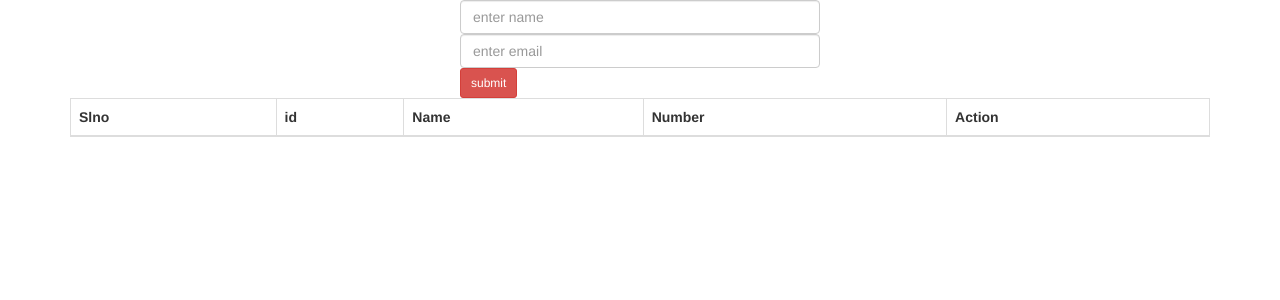
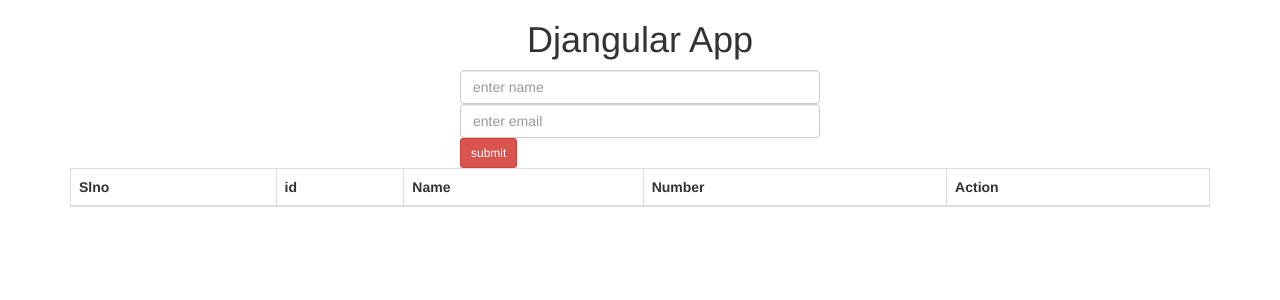
Before and after one commit to monetree/djangular, a Django app: page /ajax/ in a window 1280 px wide. Shown: the top 300 px of the page. Run offline with Django 3.2, Linux system fonts and the light colour scheme; data comes from the database, SQL or seed files in the repository; lists and menus that the app fills with data are empty; some libraries are stand-ins or nearby versions.

Commit message:
addming title

```diff
--- a/src/templates/ajax.html
+++ b/src/templates/ajax.html
@@ -17,6 +17,7 @@
 </head>
 <body ng-app="myApp" ng-controller="myCtrl">
 <div class="container">
+  <h1 style="text-align:center;">Djangular App</h1>
 
   <div class="row">
   <div class="col-sm-4"></div>
```
